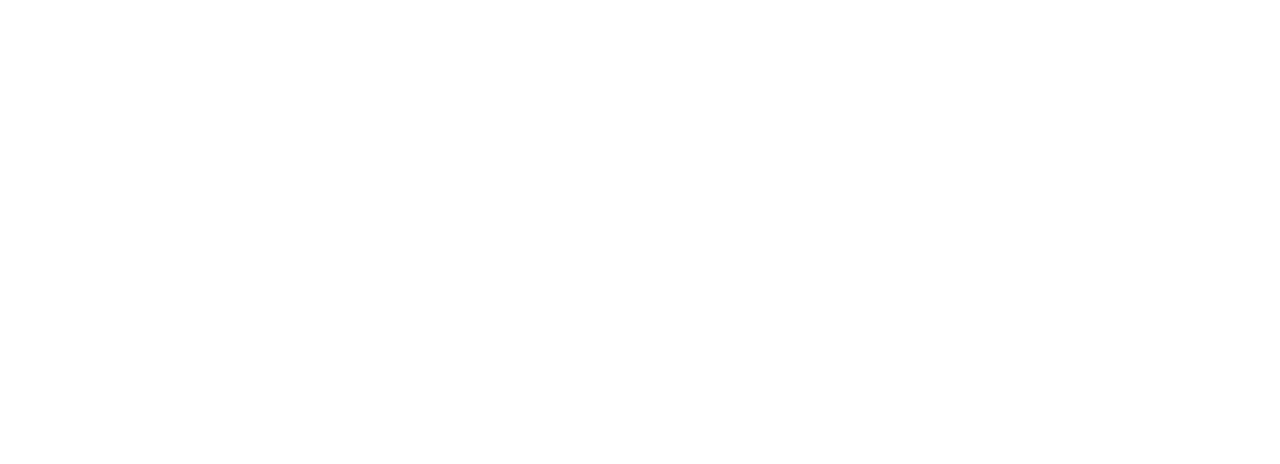
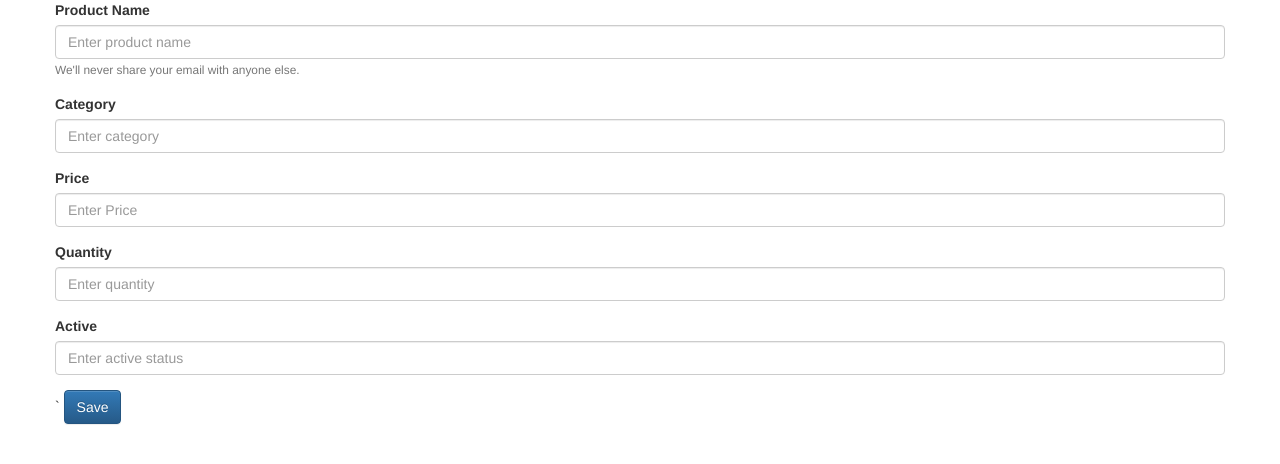
Before and after one commit to meenakshisinha2012/Bharati-TPL-Assignment-Project, an Angular app in the folder client/: page /add-product in a window 1280 px wide. Before the commit this address led to /. Shown: the top 464 px of the page. Built offline with nearby package versions, Linux system fonts and the light colour scheme.

Commit message:
Add Product form added

```diff
--- /dev/null
+++ b/client/src/app/add-product/add-product.component.html
@@ -0,0 +1,33 @@
+<div class="container">
+  <div class="row">
+    <div class="col">
+      <form>
+        <div class="form-group">
+          <label for="exampleInputEmail1">Product Name</label>
+          <input type="email" class="form-control" id="exampleInputEmail1" aria-describedby="emailHelp" placeholder="Enter product name">
+          <small id="emailHelp" class="form-text text-muted">We'll never share your email with anyone else.</small>
+        </div>
+        <div class="form-group">
+          <label for="exampleInputPassword1">Category</label>
+          <input type="password" class="form-control" id="exampleInputPassword1" placeholder="Enter category">
+        </div>
+        <div class="form-group">
+          <label for="exampleInputPassword1">Price</label>
+          <input type="password" class="form-control" id="exampleInputPassword1" placeholder="Enter Price">
+        </div>
+
+        <div class="form-group">
+          <label for="exampleInputPassword1">Quantity</label>
+          <input type="password" class="form-control" id="exampleInputPassword1" placeholder="Enter quantity">
+        </div>
+
+        <div class="form-group">
+          <label for="exampleInputPassword1">Active</label>
+          <input type="password" class="form-control" id="exampleInputPassword1" placeholder="Enter active status">
+        </div> `
+
+        <button type="submit" class="btn btn-primary">Save</button>
+      </form>
+    </div>
+  </div>
+</div>
--- /dev/null
+++ b/client/src/app/add-product/add-product.component.ts
@@ -0,0 +1,15 @@
+import { Component, OnInit } from '@angular/core';
+
+@Component({
+  selector: 'app-add-product',
+  templateUrl: './add-product.component.html',
+  styleUrls: ['./add-product.component.css']
+})
+export class AddProductComponent implements OnInit {
+
+  constructor() { }
+
+  ngOnInit() {
+  }
+
+}
--- a/client/src/app/app-routing.module.ts
+++ b/client/src/app/app-routing.module.ts
@@ -1,3 +1,4 @@
+import { AddProductComponent } from './add-product/add-product.component';
 import { ProductDashboardComponent } from './product-dashboard/product-dashboard.component';
 import { NgModule } from '@angular/core';
 import { Routes, RouterModule } from '@angular/router';
@@ -7,7 +8,9 @@
 const routes: Routes = [
   { path: '', redirectTo: 'product-dashboard', pathMatch: 'full' },
   { path: 'login', component: LoginFormComponent},
-  { path: 'product-dashboard', component: ProductDashboardComponent}
+  { path: 'product-dashboard', component: ProductDashboardComponent},
+  { path: 'add-product', component: AddProductComponent}
+
 ];
 
 @NgModule({
--- a/client/src/app/app.module.ts
+++ b/client/src/app/app.module.ts
@@ -8,12 +8,14 @@
 import { FormsModule, ReactiveFormsModule } from '@angular/forms';
 import { HttpClientModule } from '@angular/common/http';
 import { ProductDashboardComponent } from './product-dashboard/product-dashboard.component';
+import { AddProductComponent } from './add-product/add-product.component';
 
 @NgModule({
   declarations: [
     AppComponent,
     LoginFormComponent,
     ProductDashboardComponent,
+    AddProductComponent,
   ],
   imports: [
     BrowserModule,
--- a/client/src/app/product-dashboard/product-dashboard.component.html
+++ b/client/src/app/product-dashboard/product-dashboard.component.html
@@ -1,7 +1,8 @@
 <div class="container">
   <div class="row">
     <div class="col-md-12">
-      <button class="btn btn-primary">Add Product</button>
+      <!-- Router link for navigating to ADD-PRODUCT Page-->
+      <button class="btn btn-primary" routerLink="/add-product">Add Product</button>
     </div>
     <div class="row">
       <div class="col-md-12">
@@ -14,6 +15,8 @@
               <th scope="col">Price</th>
               <th scope="col">Quantity</th>
               <th scope="col">Active</th>
+              <th scope="col"></th>
+              <th scope="col"></th>
 
             </tr>
           </thead>
@@ -25,6 +28,8 @@
               <td>@mdo</td>
               <td>23</td>
               <td>Yes</td>
+              <td><button class="btn btn-info">Edit</button></td>
+              <td><button class="btn btn-danger">Delete</button></td>
             </tr>
 
         </table>
```
Also changed, not shown: client/src/app/add-product/add-product.component.css (added), 1 other file (tests, documents, lock files or other folders).
